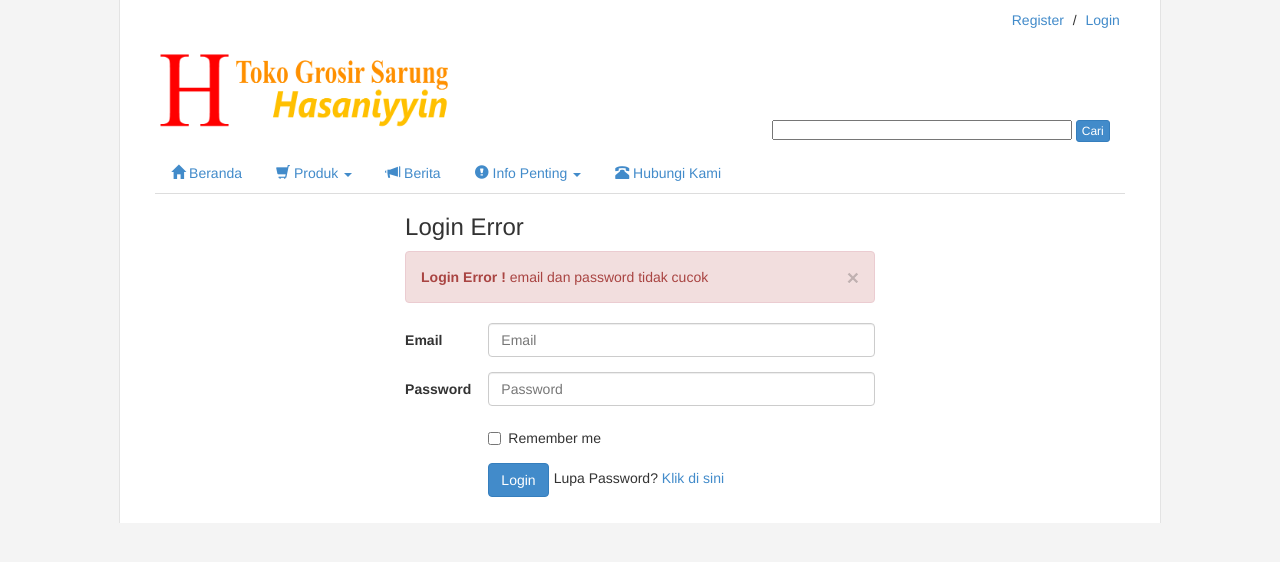
After one commit to rony-chan/toko-sarung, a CodeIgniter app: page /index.php/p/login in a window 1280 px wide. The commit adds this page. Shown: the top 562 px of the page. Run offline with CodeIgniter, Linux system fonts and the light colour scheme; some libraries are stand-ins or nearby versions.

Commit message:
login process

```diff
--- a/application/controllers/base.php
+++ b/application/controllers/base.php
@@ -4,6 +4,7 @@ class Base extends CI_Controller {
 
       public function __construct(){
             parent::__construct();
+            $this->load->model('m_user');
       // Your own constructor code
       }
 
--- a/application/controllers/p.php
+++ b/application/controllers/p.php
@@ -141,5 +141,52 @@ class P extends Base {
 			$this->displayUser('user/listSarung',$data);
 		}
 	}
+	//login user
+	public function login(){
+		$this->load->library('form_validation');
+		//set rules
+		$this->form_validation->set_rules('input_email','Email','required|trim|callback_validate_credentials');//rules for email
+		$this->form_validation->set_rules('input_password','password','trim|required');//rules for password
+		if($this->form_validation->run()){//form validation is valid
+			$email = $_POST['input_email'];
+			$password = md5(md5($_POST['input_password']));
+			//get al userdata
+			$userdata  = $this->m_user->can_login($email,$password);
+			//cek jika data pelanggan ditemukan
+			if(!empty($userdata)){
+				$sessiondata['userlogin'] = $userdata;
+				//set session
+				$this->userdata->set_userdata($sessiondata);
+				redirect(site_url().'?success=login success');
+			}else{
+				$data['title'] = 'Login Error';
+				$data['script'] = '<script>$("#slider1_container").hide();</script>';
+				$data['error'] = 'email dan password tidak cucok';
+				$this->displayUser('user/loginerror',$data);
+			}
+		}else{
+			$data['title'] = 'Login Error';
+			$data['script'] = '<script>$("#slider1_container").hide();</script>';
+			$data['error'] = 'email dan password tidak cucok';
+			$this->displayUser('user/loginerror',$data);
+		}
+	}
+	//login validation credentials
+	public function validate_credentials(){
+		$username = $this->input->post('input_username');
+		$password = md5(md5($this->input->post('input_password')));
+		//cek apakah tersedia di database
+		if($this->m_user->can_login($username,$password)){
+			return true;
+		}else{
+			$this->form_validation->set_message('validate_credentials','email dan password tidak cucok');
+			return false;
+		}
+	}
+	//logout
+	public function logout(){
+		$this->session->sess_destroy();
+		redirect(site_url(),'refresh');
+	}
 
 }
--- /dev/null
+++ b/application/models/m_user.php
@@ -0,0 +1,20 @@
+<?php
+
+class m_user extends CI_Model{
+	public function __construct()
+	{
+		parent::__construct();
+		//Do your magic here
+	}
+	//can login
+	public function can_login($email,$password){
+		$this->db->where('email',$email);
+		$this->db->or_where('password',$password);
+		$query = $this->db->get('pelanggan');
+		if($query->num_rows()>2){
+			return $query->result_array();
+		}else{
+			return array();
+		}
+	}
+}
--- a/application/views/base/footer.php
+++ b/application/views/base/footer.php
@@ -7,17 +7,17 @@
           <h4 class="modal-title" id="myModalLabel">Login Anggota</h4>
       </div>
       <div class="modal-body">
-          <form class="form-horizontal" role="form">
+          <form method="POST" action="<?php echo site_url('p/login')?>" class="form-horizontal" role="form">
             <div class="form-group">
               <label for="inputEmail3" class="col-sm-2 control-label">Email</label>
               <div class="col-sm-10">
-                <input type="email" class="form-control" id="inputEmail3" placeholder="Email">
+                <input name="input_email" type="email" class="form-control" id="inputEmail3" placeholder="Email">
             </div>
         </div>
         <div class="form-group">
           <label for="inputPassword3" class="col-sm-2 control-label">Password</label>
           <div class="col-sm-10">
-            <input type="password" class="form-control" id="inputPassword3" placeholder="Password">
+            <input name="input_password" type="password" class="form-control" id="inputPassword3" placeholder="Password">
         </div>
     </div>
     <div class="form-group">
@@ -79,6 +79,7 @@
     <!-- 3 js untuk slider -->
     <script src="<?php echo base_url('resource/js/jssor.js'); ?>"></script>
     <script src="<?php echo base_url('resource/js/jssor.slider.js'); ?>"></script>
+      <?php if(!empty($script)){echo $script;}?>
 
     <script>
         jQuery(document).ready(function ($) {
--- /dev/null
+++ b/application/views/user/loginerror.php
@@ -0,0 +1,40 @@
+<div class="row">
+	<div class="col-md-6 col-md-offset-3">
+		<h3>Login Error</h3>
+		<?php if(!empty($error)){ ?>
+		<div class="alert alert-danger fade in">
+			<button type="button" class="close" data-dismiss="alert" aria-hidden="true">×</button>
+			<strong>Login Error !</strong> <?php echo $error;?>
+		</div>
+		<?php } ?>
+		<form method="POST" action="<?php echo site_url('p/login')?>" class="form-horizontal" role="form">
+			<div class="form-group">
+				<label for="inputEmail3" class="col-sm-2 control-label">Email</label>
+				<div class="col-sm-10">
+					<input name="input_email" type="email" class="form-control" id="inputEmail3" placeholder="Email">
+				</div>
+			</div>
+			<div class="form-group">
+				<label for="inputPassword3" class="col-sm-2 control-label">Password</label>
+				<div class="col-sm-10">
+					<input name="input_password" type="password" class="form-control" id="inputPassword3" placeholder="Password">
+				</div>
+			</div>
+			<div class="form-group">
+				<div class="col-sm-offset-2 col-sm-10">
+					<div class="checkbox">
+						<label>
+							<input type="checkbox"> Remember me
+						</label>
+					</div>
+				</div>
+			</div>
+			<div class="form-group">
+				<div class="col-sm-offset-2 col-sm-10">
+					<button type="submit" class="btn btn-primary" style="float: left; margin-right: 5px;">Login</button>
+					<span><p style="margin-top: 5px;">Lupa Password? <a href="#">Klik di sini</a></p></span>
+				</div>
+			</div>
+		</form>
+	</div>
+</div>
```
